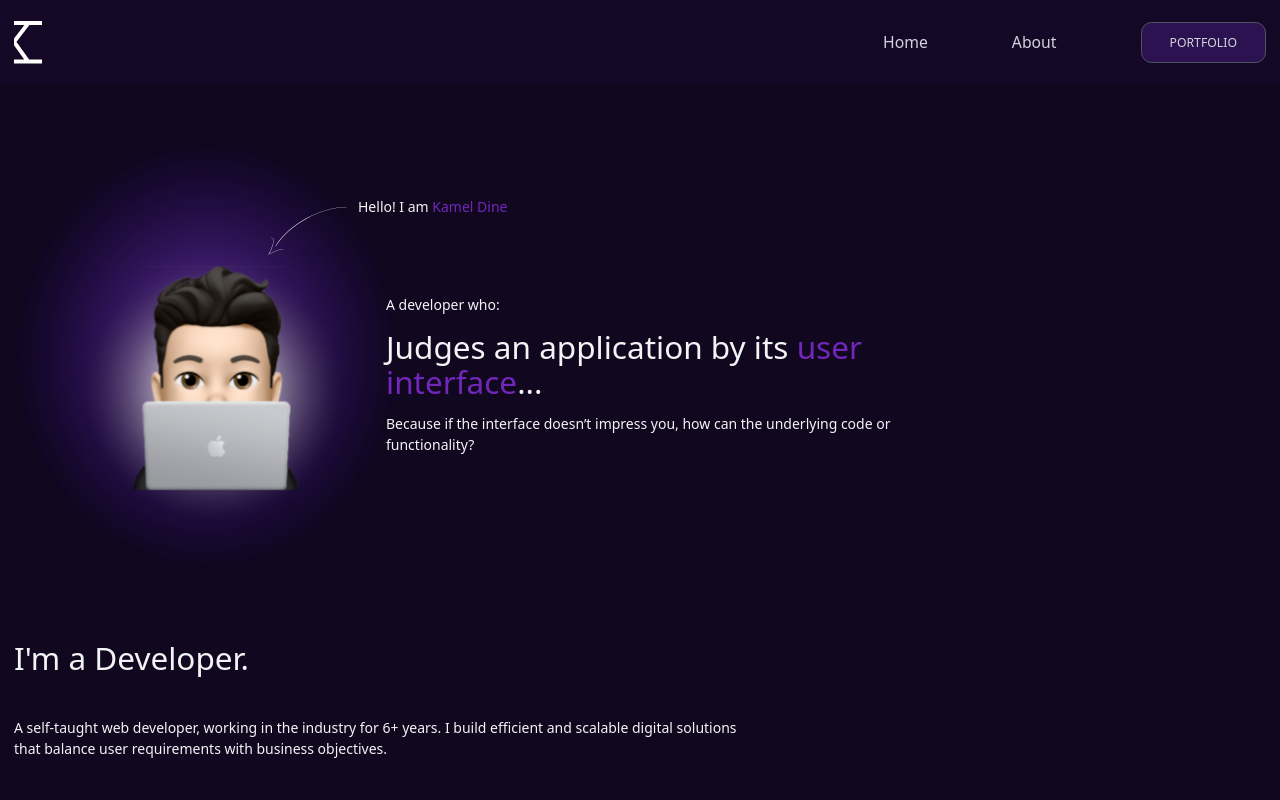
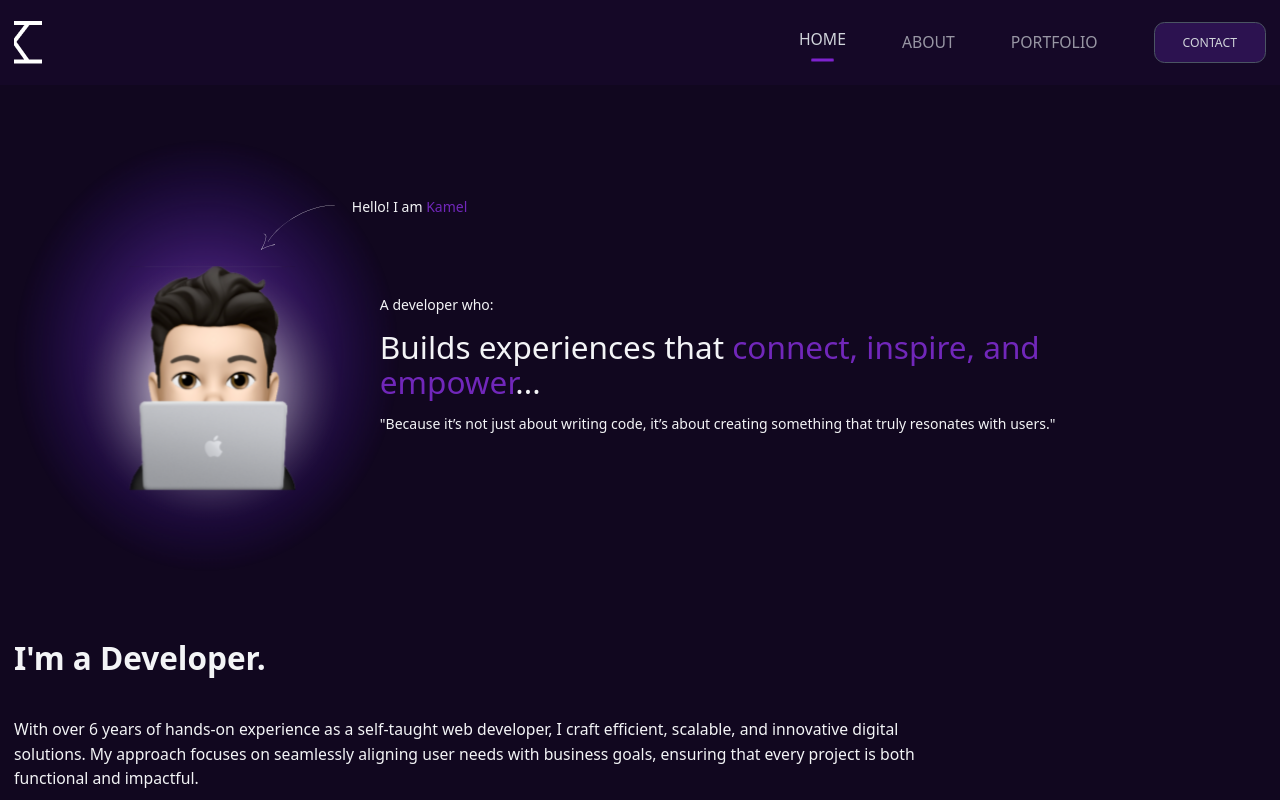
Before and after one commit to kamel-mustapha/personal-website, a React (Vite) app in the folder frontend/: page / in a window 1280 px wide. Shown: the top 800 px of the page. Built offline with nearby package versions, Linux system fonts and the light colour scheme; a web font is replaced by a local one.

Commit message:
added navbar for mobile

```diff
--- a/frontend/src/components/Navbar.tsx
+++ b/frontend/src/components/Navbar.tsx
@@ -1,34 +1,68 @@
-import { Link } from "react-router-dom";
+import { Link, NavLink } from "react-router-dom";
 import logo from "../assets/logo.png";
+import { useState } from "react";
 
 export function Navbar() {
+  const [mobileNavbar, setMobileNavbar] = useState<boolean>(false);
+
+  const onClickMobileNavbar = () => {
+    setMobileNavbar(!mobileNavbar);
+  };
+
+  const linkClick = () => {
+    window.scrollTo({
+      top: 0,
+      left: 0,
+      behavior: "smooth",
+    });
+  };
   const links = [
     {
-      name: "Home",
+      name: "HOME",
       link: "/",
     },
     {
-      name: "About",
+      name: "ABOUT",
       link: "/about",
+    },
+    {
+      name: "PORTFOLIO",
+      link: "/portfolio",
     },
   ];
   return (
     <nav className="bg-secondary fixed w-full z-[500] bg-opacity-60 backdrop-blur-md">
       <div className="max-w-primary mx-auto px-4 py-6 flex justify-between items-center">
-        <Link to="/">
+        <Link onClick={linkClick} to="/">
           <img src={logo} alt="" />
         </Link>
-        <div className="flex gap-24 text-lg items-center text-gray-300">
+        <div className="hidden lg:flex gap-16 text-lg items-center text-gray-300">
           {links.map((link, index) => (
-            <Link key={index} to={link.link} className="hover:text-gray-50">
-              {link.name}
-            </Link>
+            <NavLink onClick={linkClick} key={index} to={link.link} className={({ isActive }) => `navbar-link ${isActive ? "link-active" : ""}`}>
+              <span>{link.name}</span>
+              <div className="hidden h-1 mt-1 w-1/2 mx-auto rounded-full duration-200 ease-in"></div>
+            </NavLink>
           ))}
-          <Link to="/portfolio" className="button-primary">
-            PORTFOLIO
-          </Link>
+          <a href="mailto:kamel.dine@hotmail.om" className="button-primary ">
+            CONTACT
+          </a>
+        </div>
+        <div className="lg:hidden" onClick={onClickMobileNavbar}>
+          <i className="fa-solid fa-bars fa-2xl"></i>
         </div>
       </div>
+      {mobileNavbar && (
+        <div className="mobile-links">
+          {links.map((link, index) => (
+            <NavLink onClick={onClickMobileNavbar} key={index} to={link.link}>
+              <span>{link.name}</span>
+            </NavLink>
+          ))}
+          <a href="mailto:kamel.dine@hotmail.om" className="button-primary !w-full text-center">
+            CONTACT
+          </a>
+        </div>
+      )}
     </nav>
   );
 }
--- a/frontend/src/components/home/Hero.tsx
+++ b/frontend/src/components/home/Hero.tsx
@@ -7,16 +7,16 @@ export function Hero() {
       <div className="hero-avatar">
         <img src={Avatar} alt="" />
       </div>
-      <div className="pt-24 lg:pt-44 lg:px-4 lg:px:0 lg:-translate-x-16 relative flex flex-col gap-8 lg:gap-4 max-w-[600px]">
+      <div className="pt-24 lg:pt-44 lg:px-4 lg:px:0 lg:-translate-x-16 relative flex flex-col gap-8 lg:gap-4 max-w-[900px]">
         <p className="absolute top-10 lg:top-16 lg:-left-4">
           <img src={Arrow} className="hidden lg:block absolute -left-32 -top-7" alt="" />
-          Hello! I am <span className="text-text">Kamel Dine</span>
+          Hello! I am <span className="text-text">Kamel</span>
         </p>
         <h1>A developer who:</h1>
         <h2 className="text-4xl">
-          Judges an application by its <span className="text-text">user interface</span>...
+          Builds experiences that <span className="text-text">connect, inspire, and empower</span>...
         </h2>
-        <h3 className="sm">Because if the interface doesn’t impress you, how can the underlying code or functionality?</h3>
+        <h3 className="sm">"Because it’s not just about writing code, it’s about creating something that truly resonates with users."</h3>
       </div>
     </div>
   );
--- a/frontend/src/components/home/Index.tsx
+++ b/frontend/src/components/home/Index.tsx
@@ -1,10 +1,10 @@
 export function Index() {
   return (
     <>
-      <h3 className="mt-14 lg:mt-0 text-4xl">I'm a Developer.</h3>
-      {/* <h4 className="mt-4 lg:mt-0">Currently, working at *****</h4> */}
-      <p className="mt-12 max-w-[750px]">
-        A self-taught web developer, working in the industry for 6+ years. I build efficient and scalable digital solutions that balance user requirements with business objectives.
+      <h3 className="mt-14 lg:mt-0 text-4xl font-semibold">I'm a Developer.</h3>
+      <p className="mt-12 max-w-[950px] text-lg">
+        With over 6 years of hands-on experience as a self-taught web developer, I craft efficient, scalable, and innovative digital solutions. My approach focuses on seamlessly aligning user needs
+        with business goals, ensuring that every project is both functional and impactful.
       </p>
     </>
   );
--- a/frontend/src/components/portfolio/Projects.tsx
+++ b/frontend/src/components/portfolio/Projects.tsx
@@ -63,7 +63,7 @@ export function Projects() {
             <p className={`text ${index % 2 > 0 ? "lg:-translate-x-28" : ""}`}>{project.description}</p>
             <p className={`filler ${index % 2 > 0 ? "lg:-translate-x-28" : ""}`}>{project.description}</p>
             <div className={`${index % 2 > 0 ? "lg:justify-end" : ""}`}>
-              <button className="button-primary ">LEARN MORE</button>
+              {/* <button className="button-primary ">LEARN MORE</button> */}
               {project.preview && (
                 <a className="button-secondary" href={project.preview} target="_blank">
                   Preview
--- a/frontend/src/index.css
+++ b/frontend/src/index.css
@@ -16,7 +16,25 @@ html {
 }
 
 .hero-avatar img {
-  @apply absolute z-10  right-0 left-0 mx-auto top-1/2 -translate-y-1/2;
+  @apply absolute z-10 right-0 left-0 mx-auto top-1/2 -translate-y-1/2;
+}
+
+.navbar-link {
+  @apply duration-200 opacity-70 hover:opacity-100;
+}
+
+.link-active {
+  @apply opacity-100;
+}
+
+.link-active div {
+  @apply block bg-purple-700;
+  animation: slideInUp 200ms;
+}
+
+.mobile-links {
+  @apply grid gap-10 py-6 px-4;
+  animation: fadeInDown 100ms ease-in;
 }
 
 .work-experience {
@@ -81,3 +99,9 @@ html {
   @apply absolute -top-16 lg:-top-72 w-[900px];
   animation: flash 8s infinite linear;
 }
+
+@media screen and (max-width: 1200px) {
+  * {
+    @apply !cursor-default;
+  }
+}
```
